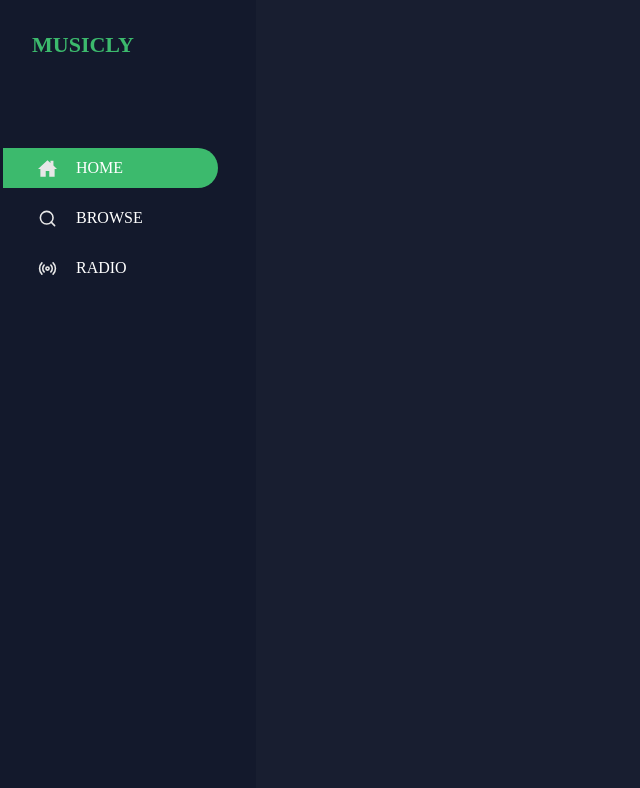
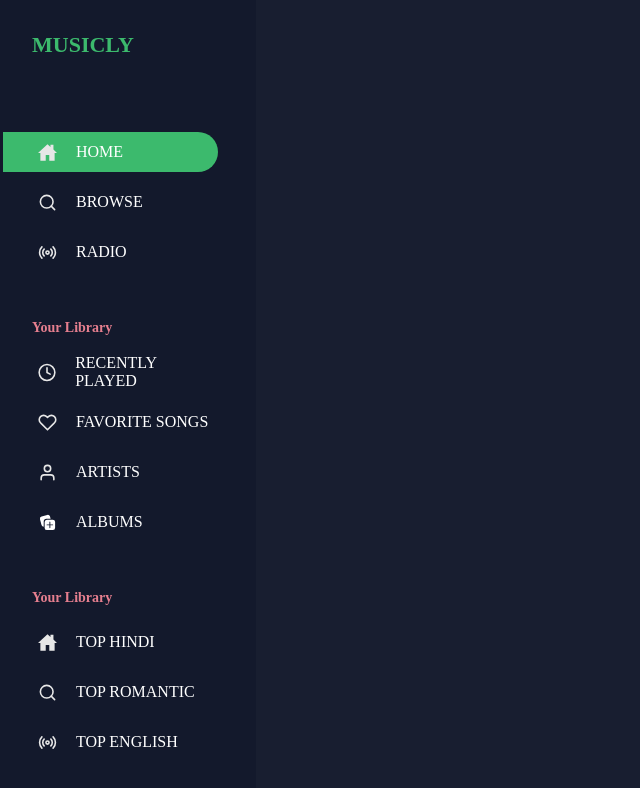
Before and after one commit to akshayrathigithub/MusicPlayer, a React app: page / in a window 1280 px wide. Shown: the top 788 px of the page, without its empty margins (0-640 px from the left). Built offline with nearby package versions, Linux system fonts and the light colour scheme.

Commit message:
config added to loop through items

```diff
--- a/src/Components/SideBar/SideBar.interface.ts
+++ b/src/Components/SideBar/SideBar.interface.ts
@@ -1,4 +1,11 @@
 import { SIDEBAR_ITEMS } from '../../Constants/Enum';
+import ic_home from '../../Assets/Icons/ic_home.svg';
+import ic_search from '../../Assets/Icons/ic_search.svg';
+import ic_radio from '../../Assets/Icons/ic_radio.svg';
+import ic_favorite from '../../Assets/Icons/ic_favorite.svg';
+import ic_album from '../../Assets/Icons/ic_album.svg';
+import ic_artist from '../../Assets/Icons/ic_artist.svg';
+import ic_recent from '../../Assets/Icons/ic_recent.svg';
 
 export interface SideBarState {
   activeItem: SIDEBAR_ITEMS;
@@ -7,3 +14,68 @@ export interface SideBarState {
 export const INITIAL_STATE_SIDEBAR: SideBarState = {
   activeItem: SIDEBAR_ITEMS.HOME,
 };
+
+export interface SideBarItemType {
+  altName: SIDEBAR_ITEMS;
+  src: string;
+  text: string;
+}
+
+export const TOP_SIDEBAR_ITEMS: SideBarItemType[] = [
+  {
+    altName: SIDEBAR_ITEMS.HOME,
+    src: ic_home,
+    text: 'HOME',
+  },
+  {
+    altName: SIDEBAR_ITEMS.BROWSE,
+    src: ic_search,
+    text: 'BROWSE',
+  },
+  {
+    altName: SIDEBAR_ITEMS.RADIO,
+    src: ic_radio,
+    text: 'RADIO',
+  },
+];
+
+export const MID_SIDEBAR_ITEMS: SideBarItemType[] = [
+  {
+    altName: SIDEBAR_ITEMS.RECENTLY_PLAYED,
+    src: ic_recent,
+    text: 'RECENTLY PLAYED',
+  },
+  {
+    altName: SIDEBAR_ITEMS.FAVORITE_SONG,
+    src: ic_favorite,
+    text: 'FAVORITE SONGS',
+  },
+  {
+    altName: SIDEBAR_ITEMS.ARTISTS,
+    src: ic_artist,
+    text: 'ARTISTS',
+  },
+  {
+    altName: SIDEBAR_ITEMS.ALBUMS,
+    src: ic_album,
+    text: 'ALBUMS',
+  },
+];
+
+export const BOT_SIDEBAR_ITEMS: SideBarItemType[] = [
+  {
+    altName: SIDEBAR_ITEMS.HINDI_TOP,
+    src: ic_home,
+    text: 'TOP HINDI',
+  },
+  {
+    altName: SIDEBAR_ITEMS.ROMANTIC_TOP,
+    src: ic_search,
+    text: 'TOP ROMANTIC',
+  },
+  {
+    altName: SIDEBAR_ITEMS.ENGLISH_TOP,
+    src: ic_radio,
+    text: 'TOP ENGLISH',
+  },
+];
--- a/src/Components/SideBar/SideBar.scss
+++ b/src/Components/SideBar/SideBar.scss
@@ -5,11 +5,29 @@
     font-size: 22px;
     font-weight: 600;
     color: $theme-color;
-    margin: 2rem 0rem 5rem 2rem;
+    margin: 2rem 0rem 4rem 2rem;
   }
 
   & .header-section {
     display: flex;
     flex-direction: column;
   }
+
+  & .mid-section {
+    & .heading {
+      font-size: 14px;
+      font-weight: 600;
+      color: #e67f8f;
+      margin: 3rem 0rem 1rem 2rem;
+    }
+  }
+
+  & .end-section {
+    & .heading {
+      font-size: 14px;
+      font-weight: 600;
+      color: #e67f8f;
+      margin: 3rem 0rem 1rem 2rem;
+    }
+  }
 }
--- a/src/Components/SideBar/SideBar.tsx
+++ b/src/Components/SideBar/SideBar.tsx
@@ -1,11 +1,13 @@
 import React, { useState } from 'react';
 import SideBarItem from '../../SharedComponents/SideBarItem/SideBarItem';
 import './SideBar.scss';
-import ic_home from '../../Assets/Icons/ic_home.svg';
-import ic_search from '../../Assets/Icons/ic_search.svg';
-import ic_radio from '../../Assets/Icons/ic_radio.svg';
-import { SIDEBAR_ITEMS } from '../../Constants/Enum';
-import { INITIAL_STATE_SIDEBAR } from './SideBar.interface';
+
+import {
+  BOT_SIDEBAR_ITEMS,
+  INITIAL_STATE_SIDEBAR,
+  MID_SIDEBAR_ITEMS,
+  TOP_SIDEBAR_ITEMS,
+} from './SideBar.interface';
 
 const SideBar: React.FC = () => {
   const [sideBarState, setSideBarState] = useState(INITIAL_STATE_SIDEBAR);
@@ -13,24 +15,58 @@ const SideBar: React.FC = () => {
     <div className="side-bar-section">
       <div className="logo">MUSICLY</div>
       <div className="header-section">
+        {TOP_SIDEBAR_ITEMS.map((item, index) => {
+          return (
             <SideBarItem
-          iconAltName={SIDEBAR_ITEMS.HOME}
-          iconSrc={ic_home}
-          title="HOME"
+              iconAltName={item.altName}
+              iconSrc={item.src}
+              title={item.text}
               activeItem={sideBarState.activeItem}
+              sideBarItemChanged={(action) => {
+                setSideBarState({ activeItem: action });
+              }}
+              key={index}
             />
+          );
+        })}
+      </div>
+      <div className="mid-section">
+        <div className="heading">Your Library</div>
+        <div className="items">
+          {MID_SIDEBAR_ITEMS.map((item, index) => {
+            return (
               <SideBarItem
-          iconAltName={SIDEBAR_ITEMS.BROWSE}
-          iconSrc={ic_search}
-          title="BROWSE"
+                iconAltName={item.altName}
+                iconSrc={item.src}
+                title={item.text}
                 activeItem={sideBarState.activeItem}
+                sideBarItemChanged={(action) => {
+                  setSideBarState({ activeItem: action });
+                }}
+                key={index}
               />
+            );
+          })}
+        </div>
+      </div>
+      <div className="end-section">
+        <div className="heading">Your Library</div>
+        <div className="items">
+          {BOT_SIDEBAR_ITEMS.map((item, index) => {
+            return (
               <SideBarItem
-          iconAltName={SIDEBAR_ITEMS.RADIO}
-          iconSrc={ic_radio}
-          title="RADIO"
+                iconAltName={item.altName}
+                iconSrc={item.src}
+                title={item.text}
                 activeItem={sideBarState.activeItem}
+                sideBarItemChanged={(action) => {
+                  setSideBarState({ activeItem: action });
+                }}
+                key={index}
               />
+            );
+          })}
+        </div>
       </div>
     </div>
   );
--- a/src/Constants/Enum.ts
+++ b/src/Constants/Enum.ts
@@ -6,4 +6,11 @@ export const enum SIDEBAR_ITEMS {
   HOME = 'home',
   BROWSE = 'browse',
   RADIO = 'radio',
+  RECENTLY_PLAYED = 'recentlyPlayed',
+  FAVORITE_SONG = 'favoriteSong',
+  ARTISTS = 'artists',
+  ALBUMS = 'albums',
+  HINDI_TOP = 'hindiTop',
+  ROMANTIC_TOP = 'romanticTop',
+  ENGLISH_TOP = 'englishTop',
 }
```
Lines whose indentation alone changed are shown as unchanged.
